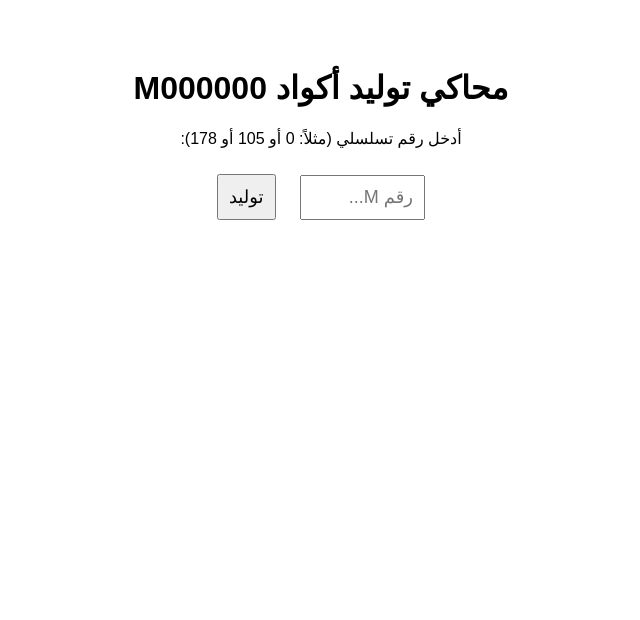
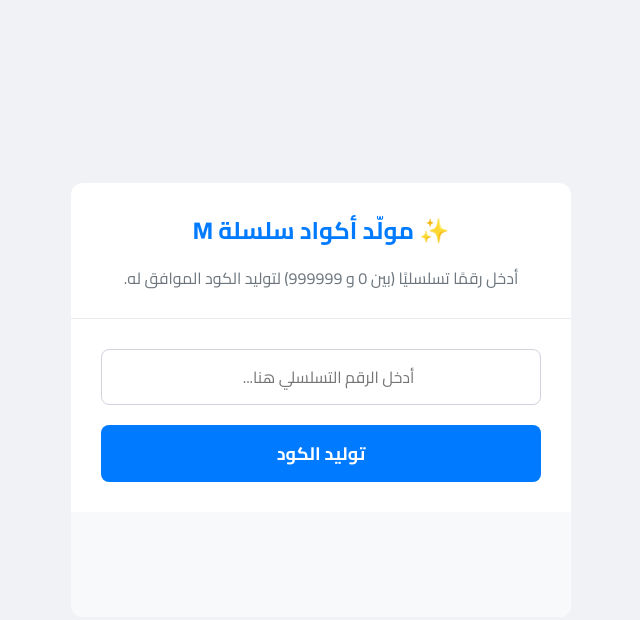
Before and after one commit to amie14/m-series-generator, a plain HTML site: page index.html in a window 1280 px wide. Shown: the whole page, without its empty margins (319-959 px from the left). Drawn offline with Linux system fonts and the light colour scheme.

Commit message:
Update index.html

```diff
--- a/index.html
+++ b/index.html
@@ -2,44 +2,188 @@
 <html lang="ar">
 <head>
   <meta charset="UTF-8">
-  <title>مولّد سلسلة M</title>
+  <meta name="viewport" content="width=device-width, initial-scale=1.0">
+  <title>مولّد أكواد سلسلة M</title>
+
+  <link rel="preconnect" href="https://fonts.googleapis.com">
+  <link rel="preconnect" href="https://fonts.gstatic.com" crossorigin>
+  <link href="https://fonts.googleapis.com/css2?family=Cairo:wght@400;700&display=swap" rel="stylesheet">
+
   <style>
+    /* CSS Variables for easy theme customization */
+    :root {
+      --primary-color: #007bff;
+      --primary-hover: #0056b3;
+      --background-color: #f0f2f5;
+      --card-background: #ffffff;
+      --text-color: #333;
+      --input-border: #ced4da;
+      --success-color: #28a745;
+      --error-color: #dc3545;
+      --shadow-color: rgba(0, 0, 0, 0.1);
+    }
+
     body {
       direction: rtl;
-      font-family: Arial;
+      font-family: 'Cairo', sans-serif;
+      background-color: var(--background-color);
+      color: var(--text-color);
+      margin: 0;
+      display: flex;
+      justify-content: center;
+      align-items: center;
+      min-height: 100vh;
+      padding: 20px;
+      box-sizing: border-box;
+    }
+
+    .container {
+      width: 100%;
+      max-width: 500px;
+    }
+
+    .card {
+      background-color: var(--card-background);
+      border-radius: 12px;
+      box-shadow: 0 4px R12px var(--shadow-color);
+      overflow: hidden;
       text-align: center;
-      padding: 40px;
+      transition: transform 0.3s ease;
     }
-    input, button {
-      padding: 10px;
+
+    .card:hover {
+        transform: translateY(-5px);
+    }
+
+    .card-header {
+      padding: 25px 30px;
+      border-bottom: 1px solid #e9ecef;
+    }
+
+    .card-header h1 {
+      margin: 0 0 10px 0;
+      font-size: 24px;
+      color: var(--primary-color);
+    }
+
+    .card-header p {
+      margin: 0;
+      color: #6c757d;
+      font-size: 16px;
+    }
+
+    .card-body {
+      padding: 30px;
+      display: flex;
+      flex-direction: column;
+      gap: 20px;
+    }
+
+    #index {
+      width: 100%;
+      padding: 12px 15px;
+      font-size: 16px;
+      font-family: 'Cairo', sans-serif;
+      border: 1px solid var(--input-border);
+      border-radius: 8px;
+      box-sizing: border-box;
+      text-align: center;
+      transition: border-color 0.3s ease, box-shadow 0.3s ease;
+    }
+
+    #index:focus {
+      outline: none;
+      border-color: var(--primary-color);
+      box-shadow: 0 0 0 3px rgba(0, 123, 255, 0.25);
+    }
+
+    #generateBtn {
+      background-color: var(--primary-color);
+      color: white;
+      border: none;
+      padding: 12px 20px;
       font-size: 18px;
-      margin: 10px;
+      font-weight: bold;
+      font-family: 'Cairo', sans-serif;
+      border-radius: 8px;
+      cursor: pointer;
+      transition: background-color 0.3s ease, transform 0.2s ease;
     }
+
+    #generateBtn:hover {
+      background-color: var(--primary-hover);
+      transform: scale(1.05);
+    }
+
+    .card-footer {
+      padding: 20px 30px;
+      background-color: #f8f9fa;
+      min-height: 65px; /* Reserve space to avoid layout shift */
+      display: flex;
+      justify-content: center;
+      align-items: center;
+    }
+
     #result {
       font-weight: bold;
-      font-size: 20px;
-      color: green;
+      font-size: 22px;
+      margin: 0;
+      transition: color 0.3s ease;
+    }
+
+    #result.success {
+      color: var(--success-color);
+    }
+
+    #result.error {
+      color: var(--error-color);
     }
   </style>
 </head>
 <body>
-  <h1>محاكي توليد أكواد M000000</h1>
-  <p>أدخل رقم تسلسلي (مثلاً: 0 أو 105 أو 178):</p>
 
-  <input type="number" id="index" placeholder="رقم M..." min="0" max="999999" />
-  <button onclick="generate()">توليد</button>
-
+  <main class="container">
+    <div class="card">
+      <div class="card-header">
+        <h1>✨ مولّد أكواد سلسلة M</h1>
+        <p>أدخل رقمًا تسلسليًا (بين 0 و 999999) لتوليد الكود الموافق له.</p>
+      </div>
+      <div class="card-body">
+        <input type="number" id="index" placeholder="أدخل الرقم التسلسلي هنا..." min="0" max="999999">
+        <button id="generateBtn">توليد الكود</button>
+      </div>
+      <div class="card-footer">
         <p id="result"></p>
+      </div>
+    </div>
+  </main>
 
   <script>
+    document.addEventListener('DOMContentLoaded', () => {
+      const indexInput = document.getElementById('index');
+      const generateBtn = document.getElementById('generateBtn');
+      const resultEl = document.getElementById('result');
+
       function generate() {
-      const i = parseInt(document.getElementById("index").value);
-      if (isNaN(i)) {
-        document.getElementById("result").innerText = "❌ أدخل رقم صحيح";
+        // Clear previous result and classes
+        resultEl.textContent = '';
+        resultEl.classList.remove('success', 'error');
+
+        const i = parseInt(indexInput.value);
+
+        // Improved validation
+        if (isNaN(i) || indexInput.value === '') {
+          resultEl.textContent = "❌ الرجاء إدخال رقم صحيح";
+          resultEl.classList.add('error');
+          return;
+        }
+        if (i < 0 || i > 999999) {
+          resultEl.textContent = "❌ الرقم يجب أن يكون بين 0 و 999999";
+          resultEl.classList.add('error');
           return;
         }
 
-      // محاكاة الخوارزمية المبسطة (بدون NumPy)
+        // The same simplified algorithm
         const sin = Math.sin(i / 7) * 3000;
         const rng = Math.sin(i * 9999.123) * 1000;
         const last = 1558;
@@ -47,8 +191,21 @@
         let val = Math.round(last + sin + rng + correction);
         val = Math.max(1000, Math.min(9999, val));
 
-      document.getElementById("result").innerText = `M${i.toString().padStart(6, "0")}, ${val}`;
+        resultEl.textContent = `الكود هو: M${i.toString().padStart(6, '0')}, ${val}`;
+        resultEl.classList.add('success');
       }
+
+      // Event listener for the button click
+      generateBtn.addEventListener('click', generate);
+
+      // Event listener for the 'Enter' key in the input field
+      indexInput.addEventListener('keydown', (event) => {
+        if (event.key === 'Enter') {
+          generate();
+        }
+      });
+    });
   </script>
+
 </body>
 </html>
```
Lines whose indentation alone changed are shown as unchanged.
